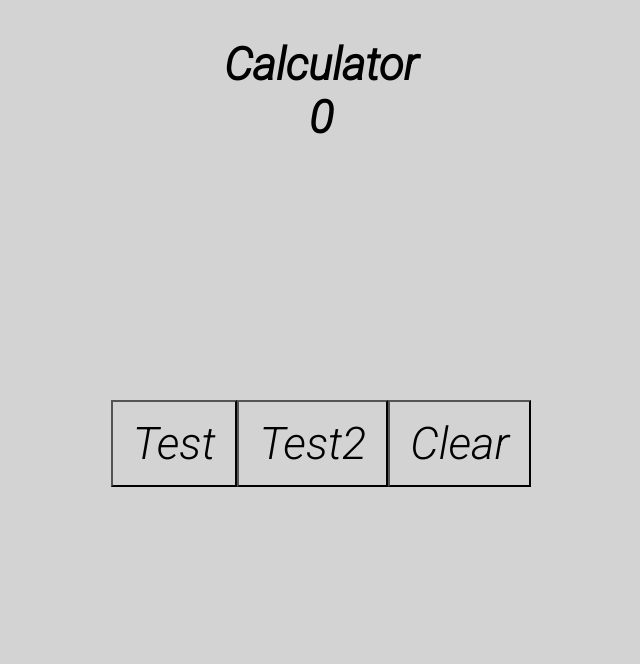
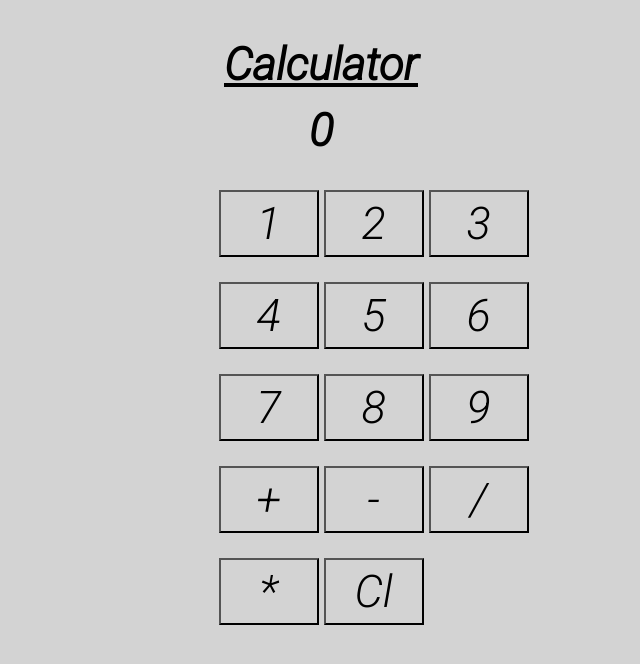
Before and after one commit to jared-ruiz/React-Calculator, a React (Create React App) app: page /calculator in a window 1280 px wide. Shown: the top 664 px of the page, without its empty margins (319-959 px from the left). Built offline with nearby package versions, Linux system fonts and the light colour scheme.

Commit message:
Added a rough idea of how the buttons would look using display grid and fleshing out the column length. Trying to maintain a minimalistic look as best as I can.

```diff
--- a/src/components/Calculator/index.js
+++ b/src/components/Calculator/index.js
@@ -12,7 +12,7 @@ const Calculator = () => {
 
     //test for using innerText to grab the number values for calculator
     const testStateChange = (e) => {
-        if (e.target.innerText === 'Clear') {
+        if (e.target.innerText === 'Cl') {
             setStateChange('0')
         }
         else {
@@ -24,9 +24,23 @@ const Calculator = () => {
         <div className="calculator-styling">
             <h1>Calculator</h1>
             <h2 id="output">{stateChange}</h2>
-            <button onClick={testStateChange} id='test-button'>Test</button>
-            <button onClick={testStateChange} id='test-button'>Test2</button>
-            <button onClick={testStateChange} id='test-button'>Clear</button>
+            <div className="calculator-digits">
+                <button onClick={testStateChange} id='test-button'>1</button>
+                <button onClick={testStateChange} id='test-button'>2</button>
+                <button onClick={testStateChange} id='test-button'>3</button>
+                <button onClick={testStateChange} id='test-button'>4</button>
+                <button onClick={testStateChange} id='test-button'>5</button>
+                <button onClick={testStateChange} id='test-button'>6</button>
+                <button onClick={testStateChange} id='test-button'>7</button>
+                <button onClick={testStateChange} id='test-button'>8</button>
+                <button onClick={testStateChange} id='test-button'>9</button>
+                <button onClick={testStateChange} id='test-button'>+</button>
+                <button onClick={testStateChange} id='test-button'>-</button>
+                <button onClick={testStateChange} id='test-button'>/</button>
+                <button onClick={testStateChange} id='test-button'>*</button>
+                <button onClick={testStateChange} id='test-button'>Cl</button>
+            </div>
+
         </div>
     )
 }
--- a/src/index.css
+++ b/src/index.css
@@ -57,7 +57,23 @@
   margin-top: 3%;
 }
 
+.calculator-styling h1 {
+  text-decoration: underline;
+}
+
+#output {
+  margin-top: 1%;
+}
+
 #test-button {
   margin-top: 20%;
-  padding: 15px 20px;
+  padding: 5px;
 }
+
+.calculator-digits {
+  margin-left: 42%;
+  margin-top: 1%;
+  display: grid;
+  grid-template-columns: 100px 100px 100px;
+  grid-gap: 5px;
+}
```
